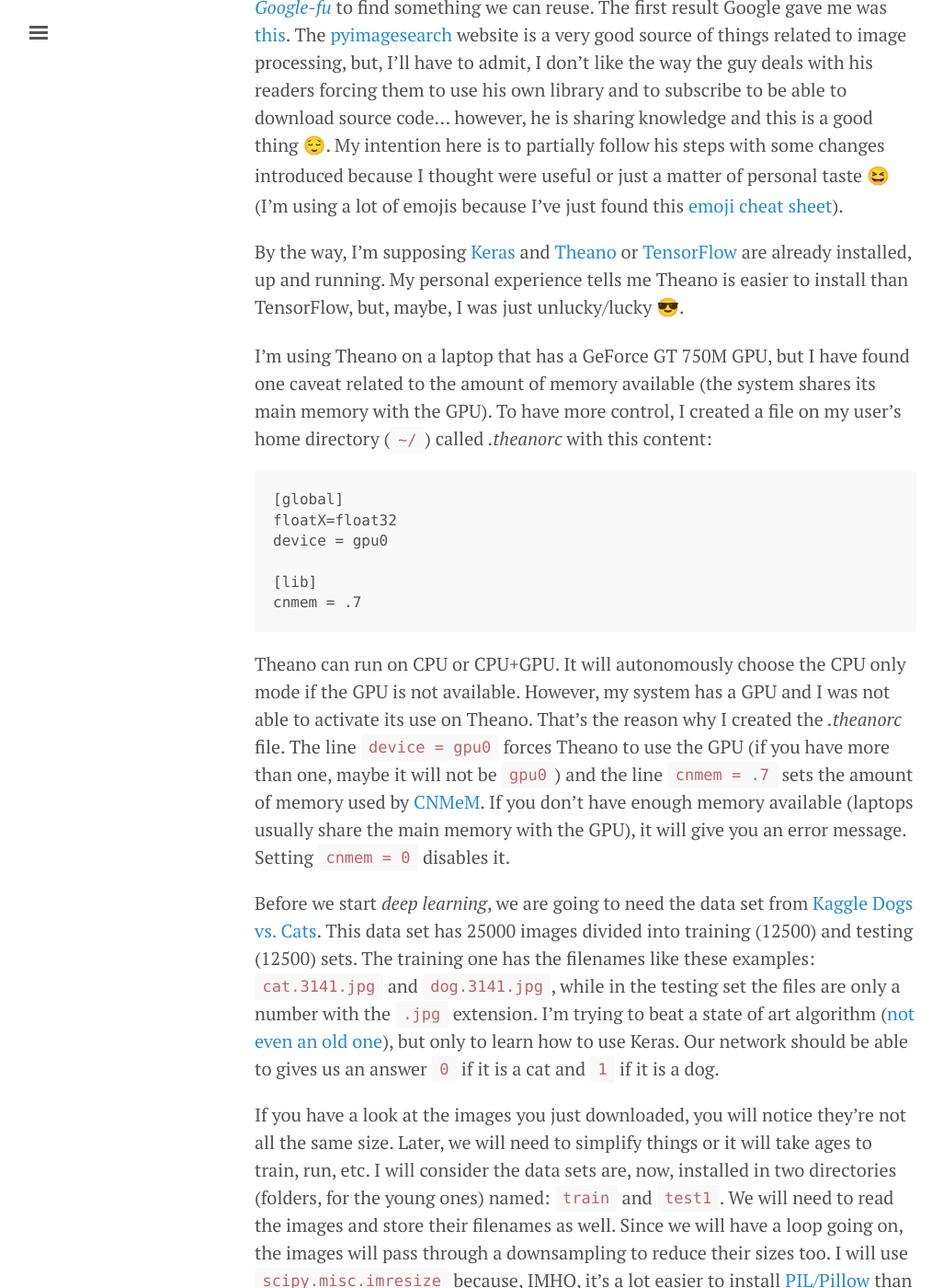
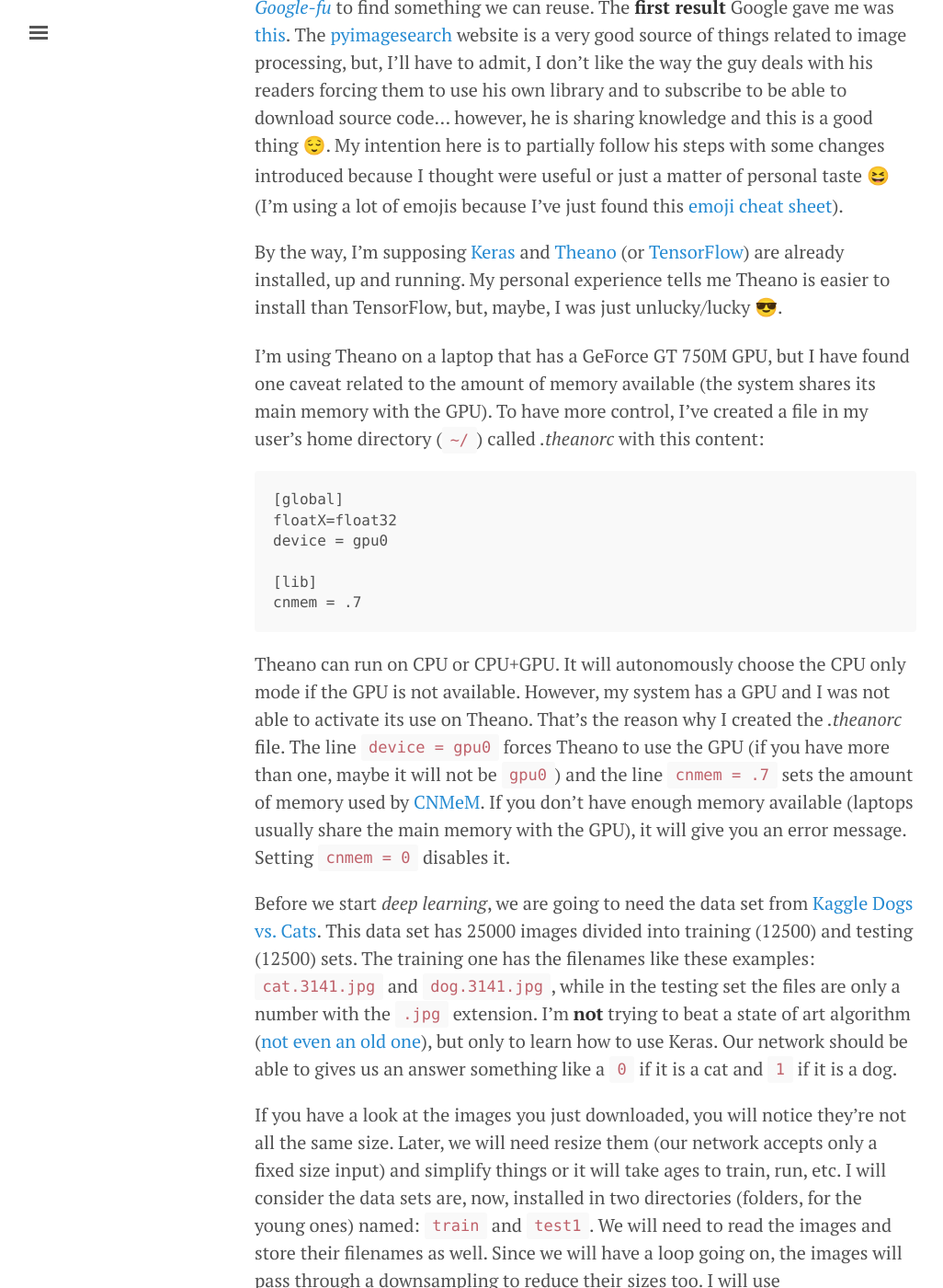
Before and after one commit to ricardodeazambuja/ricardodeazambuja.github.io, a Jekyll site: the page built from _posts/2017-01-29-easy-peasy_deep_learning.md, in a window 1280 px wide and 1400 px high, scrolled down 1184 px. Shown: the whole window at 92% size, without its empty margins (3-1029 px from the left). Built offline with Jekyll 4.4.1, drawn with Linux system fonts in a browser that asks for light colours; emoji names are drawn with the system emoji font; comment, search, counter and statistics services are not loaded; some of the changed text lies outside the part shown.

Commit message:
Small corrections...

````diff
--- a/_posts/2017-01-29-easy-peasy_deep_learning.md
+++ b/_posts/2017-01-29-easy-peasy_deep_learning.md
@@ -13,7 +13,7 @@
 All the things I'll explain below will only make sense if you know what is a [Multilayer perceptron](https://en.wikipedia.org/wiki/Multilayer_perceptron) and [Feedforward neural network](https://en.wikipedia.org/wiki/Feedforward_neural_network) as well. In case you don't, no worries, Google is your friend :stuck_out_tongue_winking_eye:.
 
 <div class="message">
-  Keras is a high-level neural networks library for TensorFlow and Theano. I would call it a Python wrapper that hides extra the details necessary to create neural networks simplifying our life.
+  Keras is a high-level neural networks library for TensorFlow and Theano. I would call it a Python wrapper that hides the extra details necessary to create neural networks... simplifying our life!
 </div>
 
 Since I've just learned how [to create Github Markdown check boxes](http://blog.winddweb.info/implement-github-like-checkbox), let's write down an outline of what we want to achieve at the end:
@@ -23,11 +23,11 @@
 - [ ] Show off by modifying the previous example using a convolutional layer.
 - [ ] Enjoy our time because when you work on something you like, it is not work anymore!
 
-Am I going to reinvent the wheel? Hopefully not! I will use my very strong [*Google-fu*](https://en.wiktionary.org/wiki/Google-fu) to find something we can reuse. The first result Google gave me was [this](http://www.pyimagesearch.com/2016/09/26/a-simple-neural-network-with-python-and-keras/). The [pyimagesearch](http://www.pyimagesearch.com) website is a very good source of things related to image processing, but, I'll have to admit, I don't like the way the guy deals with his readers forcing them to use his own library and to subscribe to be able to download source code... however, he is sharing knowledge and this is a good thing :relieved:. My intention here is to partially follow his steps with some changes introduced because I thought were useful or just a matter of personal taste :satisfied: (I'm using a lot of emojis because I've just found this [emoji cheat sheet](http://www.webpagefx.com/tools/emoji-cheat-sheet/)).
+Am I going to reinvent the wheel? Hopefully not! I will use my very strong [*Google-fu*](https://en.wiktionary.org/wiki/Google-fu) to find something we can reuse. The **first result** Google gave me was [this](http://www.pyimagesearch.com/2016/09/26/a-simple-neural-network-with-python-and-keras/). The [pyimagesearch](http://www.pyimagesearch.com) website is a very good source of things related to image processing, but, I'll have to admit, I don't like the way the guy deals with his readers forcing them to use his own library and to subscribe to be able to download source code... however, he is sharing knowledge and this is a good thing :relieved:. My intention here is to partially follow his steps with some changes introduced because I thought were useful or just a matter of personal taste :satisfied: (I'm using a lot of emojis because I've just found this [emoji cheat sheet](http://www.webpagefx.com/tools/emoji-cheat-sheet/)).
 
-By the way, I'm supposing [Keras](https://keras.io/) and [Theano](http://deeplearning.net/software/theano/) or [TensorFlow](https://www.tensorflow.org/) are already installed, up and running. My personal experience tells me Theano is easier to install than TensorFlow, but, maybe, I was just unlucky/lucky :sunglasses:.
+By the way, I'm supposing [Keras](https://keras.io/) and [Theano](http://deeplearning.net/software/theano/) (or [TensorFlow](https://www.tensorflow.org/)) are already installed, up and running. My personal experience tells me Theano is easier to install than TensorFlow, but, maybe, I was just unlucky/lucky :sunglasses:.
 
-I'm using Theano on a laptop that has a GeForce GT 750M GPU, but I have found one caveat related to the amount of memory available (the system shares its main memory with the GPU). To have more control, I created a file on my user's home directory (`~/`) called *.theanorc* with this content:
+I'm using Theano on a laptop that has a GeForce GT 750M GPU, but I have found one caveat related to the amount of memory available (the system shares its main memory with the GPU). To have more control, I've created a file in my user's home directory (`~/`) called *.theanorc* with this content:
 
 ```
 [global]
@@ -40,9 +40,9 @@
 
 Theano can run on CPU or CPU+GPU. It will autonomously choose the CPU only mode if the GPU is not available. However, my system has a GPU and I was not able to activate its use on Theano. That's the reason why I created the *.theanorc* file. The line `device = gpu0` forces Theano to use the GPU (if you have more than one, maybe it will not be `gpu0`) and the line `cnmem = .7` sets the amount of memory used by [CNMeM](http://deeplearning.net/software/theano/library/config.html#config.config.lib.cnmem). If you don't have enough memory available (laptops usually share the main memory with the GPU), it will give you an error message. Setting `cnmem = 0` disables it.
 
-Before we start *deep learning*, we are going to need the data set from [Kaggle Dogs vs. Cats](https://www.kaggle.com/c/dogs-vs-cats). This data set has 25000 images divided into training (12500) and testing (12500) sets. The training one has the filenames like these examples: `cat.3141.jpg` and `dog.3141.jpg`, while in the testing set the files are only a number with the `.jpg` extension. I'm trying to beat a state of art algorithm ([not even an old one](http://xenon.stanford.edu/~pgolle/papers/dogcat.pdf)), but only to learn how to use Keras. Our network should be able to gives us an answer `0` if it is a cat and `1` if it is a dog.
+Before we start *deep learning*, we are going to need the data set from [Kaggle Dogs vs. Cats](https://www.kaggle.com/c/dogs-vs-cats). This data set has 25000 images divided into training (12500) and testing (12500) sets. The training one has the filenames like these examples: `cat.3141.jpg` and `dog.3141.jpg`, while in the testing set the files are only a number with the `.jpg` extension. I'm **not** trying to beat a state of art algorithm ([not even an old one](http://xenon.stanford.edu/~pgolle/papers/dogcat.pdf)), but only to learn how to use Keras. Our network should be able to gives us an answer something like a `0` if it is a cat and `1` if it is a dog.
 
-If you have a look at the images you just downloaded, you will notice they're not all the same size. Later, we will need to simplify things or it will take ages to train, run, etc. I will consider the data sets are, now, installed in two directories (folders, for the young ones) named: `train` and `test1`. We will need to read the images and store their filenames as well. Since we will have a loop going on, the images will pass through a downsampling to reduce their sizes too. I will use `scipy.misc.imresize` because, IMHO, it's a lot easier to install [PIL/Pillow](https://pypi.python.org/pypi/Pillow/2.2.1) than [OpenCV](https://www.google.co.uk/webhp?q=installing+opencv+python) :innocent:.
+If you have a look at the images you just downloaded, you will notice they're not all the same size. Later, we will need resize them (our network accepts only a fixed size input) and simplify things or it will take ages to train, run, etc. I will consider the data sets are, now, installed in two directories (folders, for the young ones) named: `train` and `test1`. We will need to read the images and store their filenames as well. Since we will have a loop going on, the images will pass through a downsampling to reduce their sizes too. I will use `scipy.misc.imresize` because, IMHO, it's a lot easier to install [PIL/Pillow](https://pypi.python.org/pypi/Pillow/2.2.1) than [OpenCV](https://www.google.co.uk/webhp?q=installing+opencv+python) :innocent:.
 
 <div class="message">
   Summarizing: it's necessary to install Theano (or TensorFlow), Keras, Scipy (Numpy) and Pillow (if it was not automatically installed with Scipy).
@@ -158,9 +158,9 @@
 labels = [labels2int[i[1]] for i in training_set.values()]
 ```
 
-Ok, at the very beginning I asked about Multilayer Perceptron (MLP), Feedforward Neural Network (F... NN), etc. So, this type of NN works with [real valued numbers](https://en.wikipedia.org/wiki/Floating_point) essentially doing multiplications (also additions). If you enter a value zero (and there's no [bias](http://stackoverflow.com/a/2499936)) it will return you zero. Why am I telling you this? I thought it was something important :satisfied:.
+Ok, at the very beginning I asked about Multilayer Perceptron (MLP), Feedforward Neural Network (F... NN), etc. So, this type of NN, typically, works with [real valued numbers](https://en.wikipedia.org/wiki/Floating_point) essentially doing multiplications (also additions). If you enter a value zero (and there's no [bias](http://stackoverflow.com/a/2499936)) it will return you zero. Why am I telling you this? I thought it was something important :satisfied:.
 
-Just to refresh your memory, I'm working based on the [pyimagesearch post](http://www.pyimagesearch.com/2016/09/26/a-simple-neural-network-with-python-and-keras/). This means I will use the [cross entropy](https://en.wikipedia.org/wiki/Cross_entropy) loss function ([Keras binary_crossentropy](https://keras.io/metrics/#binary_crossentropy)), forcing us to format the labels as vectors `[0.,1.]` and `[1.,0.]`
+Just to refresh your memory, I'm working based on the [pyimagesearch post](http://www.pyimagesearch.com/2016/09/26/a-simple-neural-network-with-python-and-keras/). This means I will use the [cross entropy](https://en.wikipedia.org/wiki/Cross_entropy) loss function ([Keras binary_crossentropy](https://keras.io/metrics/#binary_crossentropy)) as well, forcing us to format the labels as vectors `[0.,1.]` and `[1.,0.]` and this will be the kind of answer our network will give us at the end.
 
 ```python
 # Necessary for to_categorical method.
@@ -171,7 +171,7 @@
 labels = np_utils.to_categorical(labels, 2)
 ```
 
-When you train a NN you need to have a way to test if it is learning. This is accomplished by reserving a piece of the training set for testing the network. Nevertheless, you can't just save 75% of the images... you do it randomly.
+When you train a NN you need to have a way to test if it is learning. This is accomplished by reserving a piece of the training set for testing the network. Nevertheless, you can't just save 75% of the images... you do it [randomly](http://stats.stackexchange.com/questions/248048/neural-networks-why-do-we-randomize-the-training-set/248053).
 
 ```python
 # First, we will create a numpy array going from zero to len(training_set):
@@ -252,7 +251,7 @@
 print('Test score:', score[0])
 print('Test accuracy:', score[1])
 ```
-Using the Root Mean Square Propagation, the accuracy was basically random (accuracy 51.1520%). Let's try another [optimizer](https://keras.io/optimizers/), the first one from Keras list: [Stochastic Dradient Descent](https://en.wikipedia.org/wiki/Stochastic_gradient_descent) (SDG). If you are using IPython, don't forget to recreate your model before you try to compile it again.
+Using the Root Mean Square Propagation, our network was basically random (accuracy 51.1520%). Let's try another [optimizer](https://keras.io/optimizers/), the first one from Keras list: [Stochastic Dradient Descent](https://en.wikipedia.org/wiki/Stochastic_gradient_descent) (SDG). If you are using IPython, don't forget to recreate your model before you try to compile it again.
 
 ```python
 from keras.optimizers import SGD
@@ -287,7 +286,7 @@
 
 After all our hard work, you should save your model. Keras models have methods for saving and loading a model. Everything is nicely explained on the [F.A.Q.](https://keras.io/getting-started/faq/#how-can-i-save-a-keras-model) and the simplest way is `model.save('my_model.h5')` to save and `model = load_model('my_model.h5')` to load everything (the architecture , the weights, the training configuration - loss, optimizer - and the state of the optimizer).
 
-And then I decided to fiddle with the parameters using the SDG optimizer. What did I do? I simply changed `nb_epoch=20` and, voilà, the accuracy went up to... 97.74%! You can find the saved model [here](keras-adventures/Dogs_vs_Cats/my_97perc_acc.h5). But, gosh, why was it so good now? In order to try to understand what happened, we must go back to where we defined our neural network. For the first two layers, we added this argument: `init="uniform"`. Therefore, those layers had their weights randomly assigned ([uniform distribution](https://en.wikipedia.org/wiki/Uniform_distribution_(continuous))). A further reason could be [overfitting](https://en.wikipedia.org/wiki/Overfitting) because the number of epochs were reduced from 50 to 20.
+And then I decided to fiddle with the parameters using the SDG optimizer. What did I do? I simply changed `nb_epoch=20` and, *voilà*, the accuracy went up to... 97.74%! You can find the saved model [here](keras-adventures/Dogs_vs_Cats/my_97perc_acc.h5). But, gosh, why was it so good now? In order to try to understand what happened, we must go back to where we defined our neural network. For the first two layers, we added this argument: `init="uniform"`. Therefore, those layers had their weights randomly assigned ([uniform distribution](https://en.wikipedia.org/wiki/Uniform_distribution_(continuous))). A further reason could be [overfitting](https://en.wikipedia.org/wiki/Overfitting) because the number of epochs were reduced from 50 to 20.
 
 
 Ok, let's see what we have achieved so far:
````
Also changed, not shown: other parts of _posts/2017-01-29-easy-peasy_deep_learning.md (+4 -5 lines).
